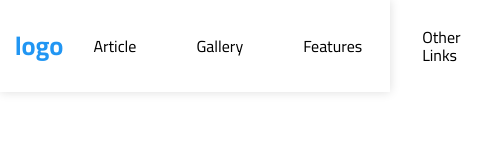
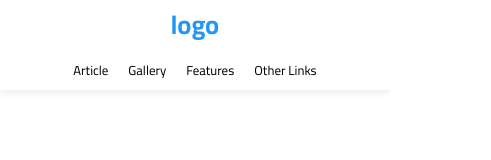
Before and after one commit to salah-abukhatwa/project-3, a plain HTML site: page index.html in a window 390 px wide. Shown: the whole page, 491 px wide, since content can reach past the window. Drawn offline with Linux system fonts and the light colour scheme.

Commit message:
added hover to header

```diff
--- a/css/project.css
+++ b/css/project.css
@@ -68,7 +68,7 @@ ul {
     display: flex;
     justify-content: space-between;
     align-items: center;
-    flex-wrap: nowrap;
+    flex-wrap: wrap;
     position: relative;
 }
 
@@ -82,8 +82,21 @@ ul {
     align-items: center;
 }
 
+@media (max-width: 767px) {
+    .header .logo {
+        width: 100%;
+        height: 50px;
+    }
+}
+
 .header .main-nav {
     display: flex;
+}
+
+@media (max-width: 767px) {
+    .header .main-nav {
+        margin: auto;
+    }
 }
 
 .header .main-nav>li>a {
@@ -92,6 +105,7 @@ ul {
     align-items: center;
     height: 92px;
     position: relative;
+    overflow: hidden;
     color: black;
     padding: 0 30px;
     transition: var(--main-transittion);
@@ -101,4 +115,32 @@ ul {
     -o-transition: var(--main-transittion);
 }
 
+@media (max-width: 767px) {
+    .header .main-nav>li>a {
+        padding: 10px;
+        height: 40px;
+        font-size: 13px;
+    }
+}
+
+.header .main-nav>li>a::before {
+    content: "";
+    width: 100%;
+    background-color: var(--main-color);
+    height: 4px;
+    position: absolute;
+    top: 0px;
+    left: -100%;
+    transition: var(--main-transittion);
+}
+
+.header .main-nav>li>a:hover {
+    color: var(--main-color);
+    background-color: #fafafa;
+}
+
+.header .main-nav>li>a:hover::before {
+    left: 0%;
+}
+
 /* End header */
```
